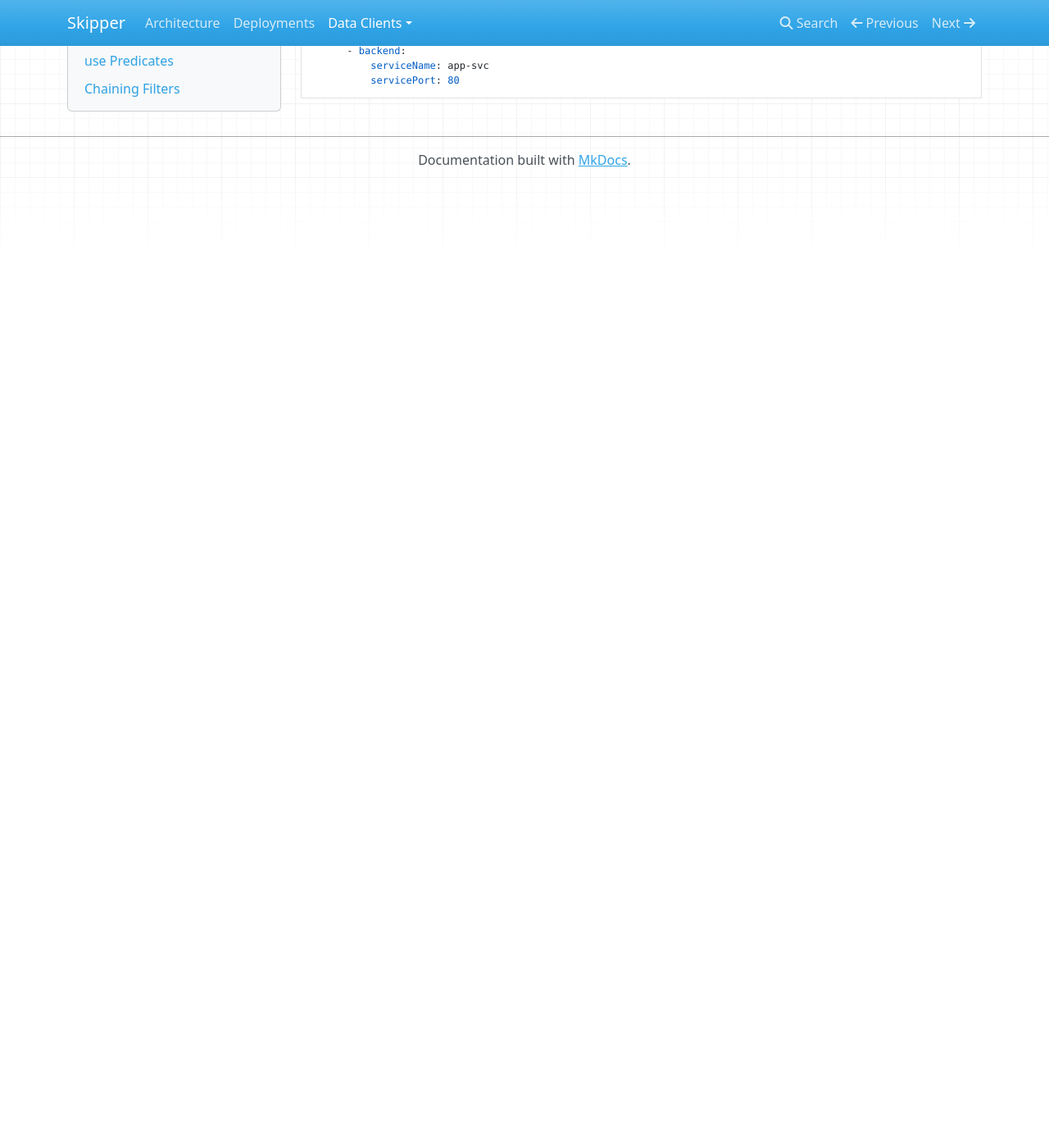
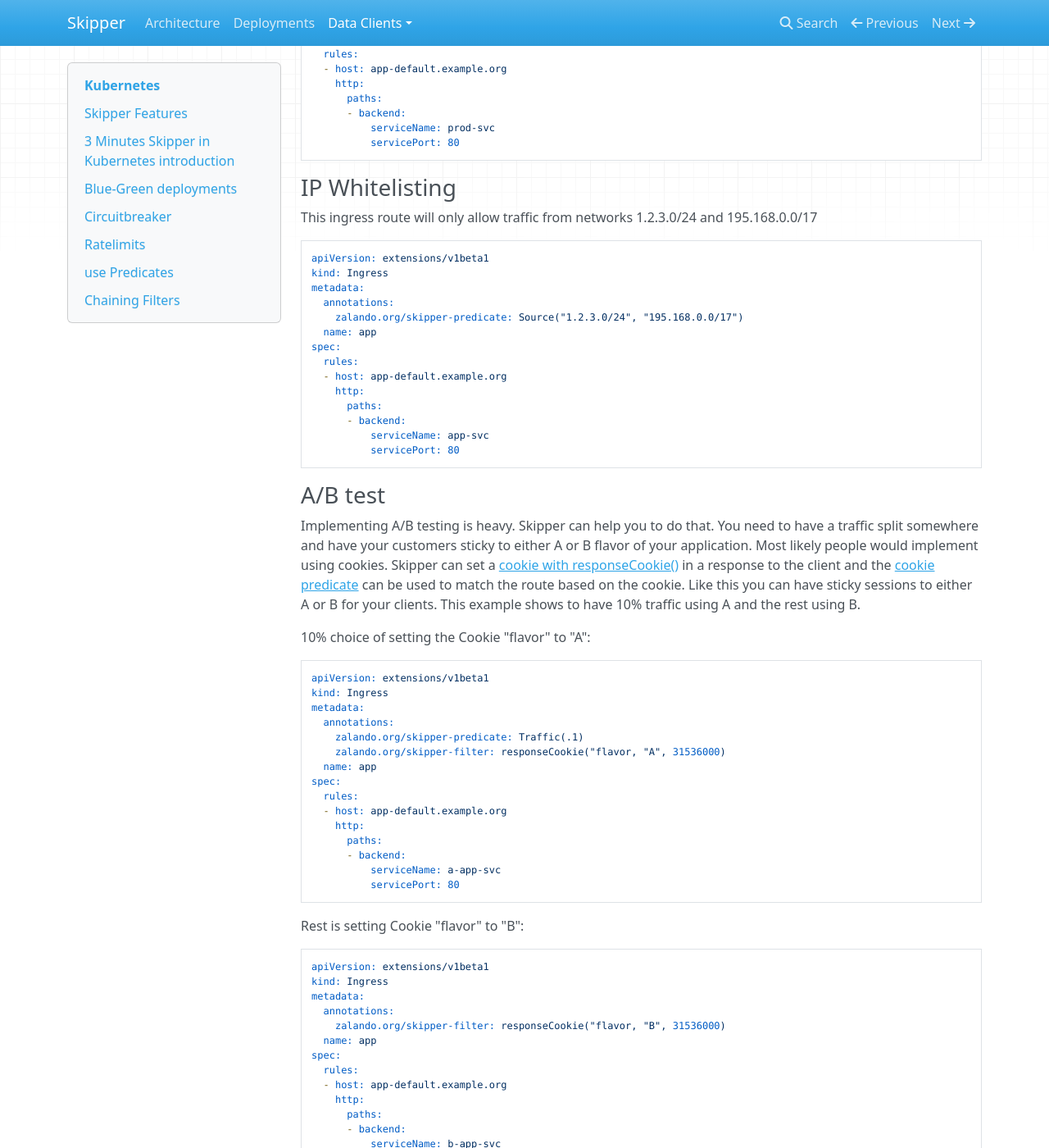
Before and after one commit to zalando/skipper, an MkDocs documentation site: the page built from docs/dataclients/kubernetes.md, in a window 1280 px wide and 1400 px high, scrolled down 7853 px. Shown: the whole window at 82% size. Built offline with MkDocs 1.6.1, drawn with Linux system fonts in a browser that asks for light colours; nearby versions of some CDN libraries; old or Windows-style settings are respelled for this version of MkDocs; before the commit the page ends 8076 px from its top, so only the background shows below that; some of the changed text lies outside the part shown.

Commit message:
document use cases A/B test and auth header based rate limits (#518)
* add auth header based client ratelimits
add A/B testing section

* fix as comments suggested

```diff
--- a/docs/dataclients/kubernetes.md
+++ b/docs/dataclients/kubernetes.md
@@ -313,7 +313,27 @@
     kind: Ingress
     metadata:
       annotations:
-        zalando.org/skipper-filter: localRatelimit(3, "1m")
+        zalando.org/skipper-filter: localRatelimit(20, "1h")
+      name: app
+    spec:
+      rules:
+      - host: app-default.example.org
+        http:
+          paths:
+          - backend:
+              serviceName: app-svc
+              servicePort: 80
+
+If you need to rate limit service to service communication and
+you use Authorization headers to protect your backend from your
+clients, then you can pass a 3 parameter to group clients by "Authorization
+Header":
+
+    apiVersion: extensions/v1beta1
+    kind: Ingress
+    metadata:
+      annotations:
+        zalando.org/skipper-filter: localRatelimit(20, "1h", "auth")
       name: app
     spec:
       rules:
@@ -357,23 +377,48 @@
 
 ### Feature Toggle
 
-This ingress route will only be matched if there is a Querystring
-"version=alpha" defined in the request. Like this you can easily build
-feature toggles.
+Feature toggles are often implemented as query string to select a new
+feature. Normally you would have to implement this in your
+application, but Skipper can help you with that and you can select
+routes with an ingress definition.
+
+You create 2 ingresses that matches the same route, here host header
+match to `app-default.example.org` and one ingress has a defined query
+parameter to select the route to the alpha version deployment. If the
+query string in the URL has `version=alpha` set, for example
+`https://app-default.example.org/mypath?version=alpha`, the service
+`alpha-svc` will get the traffic, if not `prod-svc`.
+
+alpha-svc:
 
     apiVersion: extensions/v1beta1
     kind: Ingress
     metadata:
       annotations:
         zalando.org/skipper-predicate: QueryParam("version", "^alpha$")
-      name: alpha
+      name: alpha-app
     spec:
       rules:
-      - host: alpha-default.example.org
+      - host: app-default.example.org
         http:
           paths:
           - backend:
               serviceName: alpha-svc
+              servicePort: 80
+
+prod-svc:
+
+    apiVersion: extensions/v1beta1
+    kind: Ingress
+    metadata:
+      name: prod-app
+    spec:
+      rules:
+      - host: app-default.example.org
+        http:
+          paths:
+          - backend:
+              serviceName: prod-svc
               servicePort: 80
 
 ### IP Whitelisting
@@ -396,6 +441,89 @@
               servicePort: 80
 
 
+### A/B test
+
+Implementing A/B testing is heavy. Skipper can help you to do
+that. You need to have a traffic split somewhere and have your
+customers sticky to either A or B flavor of your application. Most
+likely people would implement using cookies. Skipper can set a
+[cookie with responseCookie()](https://godoc.org/github.com/zalando/skipper/filters/cookie)
+in a response to the client and the
+[cookie predicate](https://godoc.org/github.com/zalando/skipper/predicates/cookie)
+can be used to match the route based on the cookie. Like this you can
+have sticky sessions to either A or B for your clients.  This example
+shows to have 10% traffic using A and the rest using B.
+
+10% choice of setting the Cookie "flavor" to "A":
+
+    apiVersion: extensions/v1beta1
+    kind: Ingress
+    metadata:
+      annotations:
+        zalando.org/skipper-predicate: Traffic(.1)
+        zalando.org/skipper-filter: responseCookie("flavor, "A", 31536000)
+      name: app
+    spec:
+      rules:
+      - host: app-default.example.org
+        http:
+          paths:
+          - backend:
+              serviceName: a-app-svc
+              servicePort: 80
+
+Rest is setting Cookie "flavor" to "B":
+
+    apiVersion: extensions/v1beta1
+    kind: Ingress
+    metadata:
+      annotations:
+        zalando.org/skipper-filter: responseCookie("flavor, "B", 31536000)
+      name: app
+    spec:
+      rules:
+      - host: app-default.example.org
+        http:
+          paths:
+          - backend:
+              serviceName: b-app-svc
+              servicePort: 80
+
+To be sticky, you have to create 2 ingress with predicate to match
+routes with the cookie we set before. For "A" this would be:
+
+    apiVersion: extensions/v1beta1
+    kind: Ingress
+    metadata:
+      annotations:
+        zalando.org/skipper-predicate: Cookie("flavor", /^A$/)
+      name: app
+    spec:
+      rules:
+      - host: app-default.example.org
+        http:
+          paths:
+          - backend:
+              serviceName: a-app-svc
+              servicePort: 80
+
+For "B" this would be:
+
+    apiVersion: extensions/v1beta1
+    kind: Ingress
+    metadata:
+      annotations:
+        zalando.org/skipper-predicate: Cookie("flavor", /^B$/)
+      name: app
+    spec:
+      rules:
+      - host: app-default.example.org
+        http:
+          paths:
+          - backend:
+              serviceName: b-app-svc
+              servicePort: 80
+
 
 ## Chaining Filters
 
```
Also changed, not shown: other parts of docs/dataclients/kubernetes.md (+1 -1 lines).
